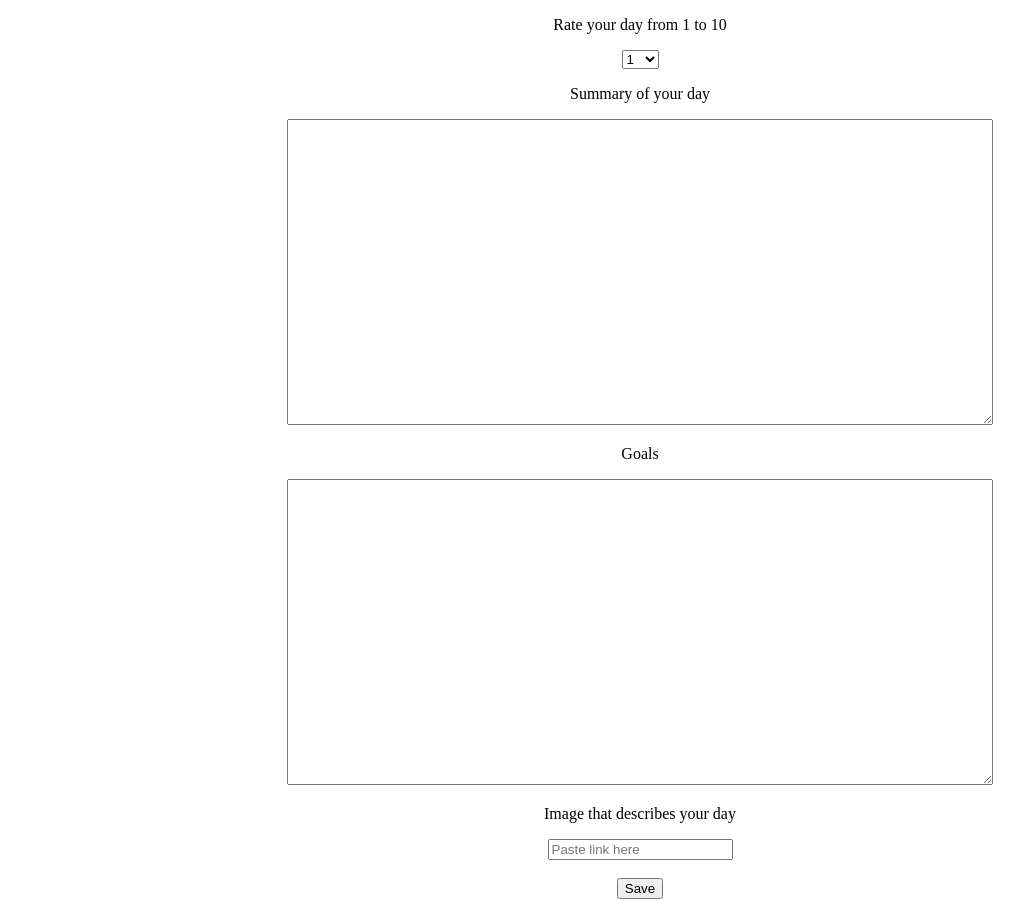
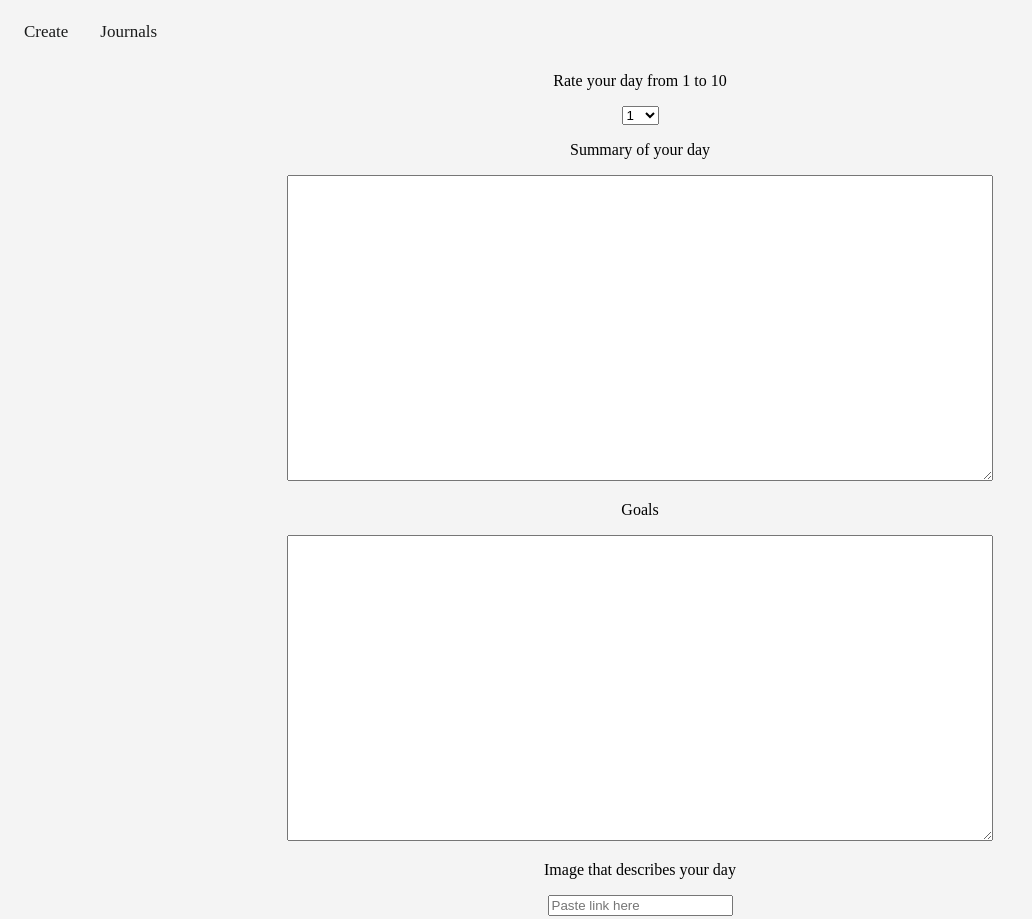
Before and after one commit to andreipogi2727/API-Journal, a website: page firstPage.html in a window 1280 px wide. Shown: the top 919 px of the page, without its empty margins (0-1032 px from the left). Drawn offline with nearby package versions, Linux system fonts and the light colour scheme.

Commit message:
modified UI

```diff
--- a/firstPage.html
+++ b/firstPage.html
@@ -8,6 +8,11 @@
     <title>Product Listing</title>
     <style>
         /* Add your styles here */
+        body
+        {
+            background-color: #f4f4f4;
+
+        }
         .container
         {
             justify-content: center;
@@ -20,10 +25,30 @@
             font-family: Arial, Helvetica, sans-serif;
 
         }
-        button
-        {
+        .topnav {
+  overflow: hidden;
+  background-color: #f4f4f4;
+}
 
-        }
+.topnav a {
+  float: left;
+  background-color: #f4f4f4;
+  color: #1a1b1b;
+  text-align: center;
+  padding: 14px 16px;
+  text-decoration: none;
+  font-size: 17px;
+}
+
+.topnav a:hover {
+  background-color: #ddd;
+  color: black;
+}
+
+.topnav a.active {
+  background-color: #04AA6D;
+  color: white;
+}
     </style>
     <script>
         function saveJournal()
@@ -57,11 +82,30 @@
                 });
             }
 
+            function loadPage(pageToLoad)
+            {
+                if (pageToLoad === 'create')
+                {
+
+                }
+
+                else if (pageToLoad === 'journal')
+                {
+
+                }
+            }
+
     </script>
     <script src="https://code.jquery.com/jquery-3.7.1.min.js"></script>
 </head>
 
 <body>
+    <div class="topnav">
+        <a href="" onclick="loadPage('create')">Create</a>
+        <a  href = "" onclick ="loadPage('journal')">Journals</a>
+
+      </div>
+      <div id = "createPage">
     <div id="journalList" class = "container">
     <p>Rate your day from 1 to 10</p>
     <select id = "rate">
@@ -90,6 +134,8 @@
     <br>
     <button onclick="saveJournal()"> Save </button>
     </div>
+</div>
+
 
 
 </body>
```
